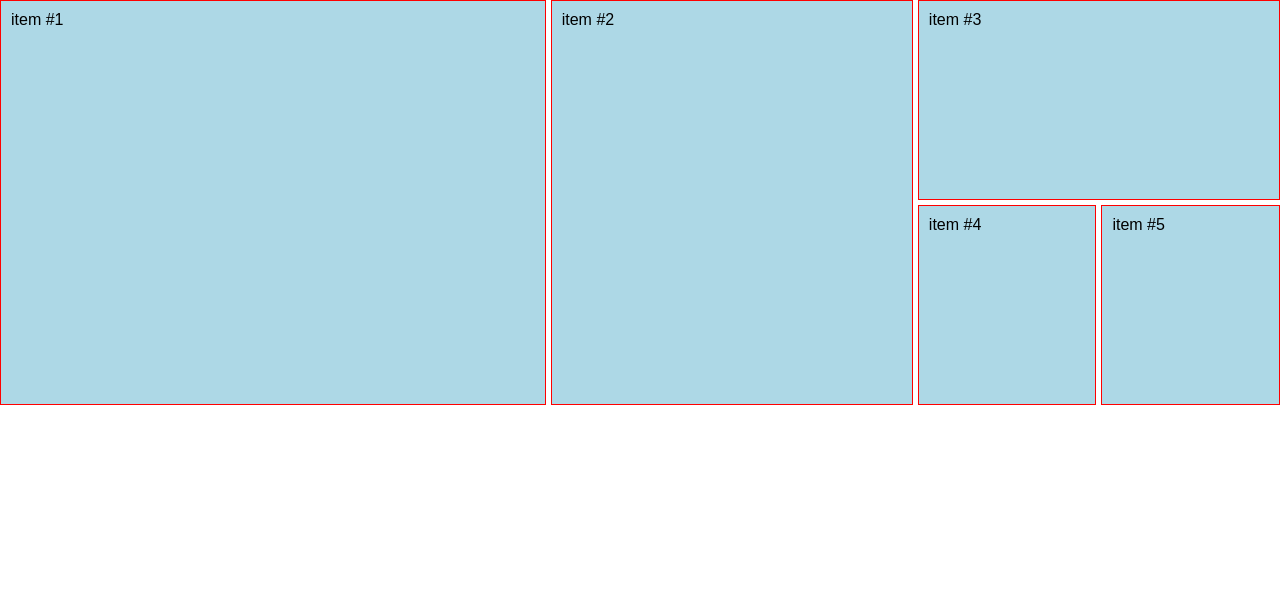
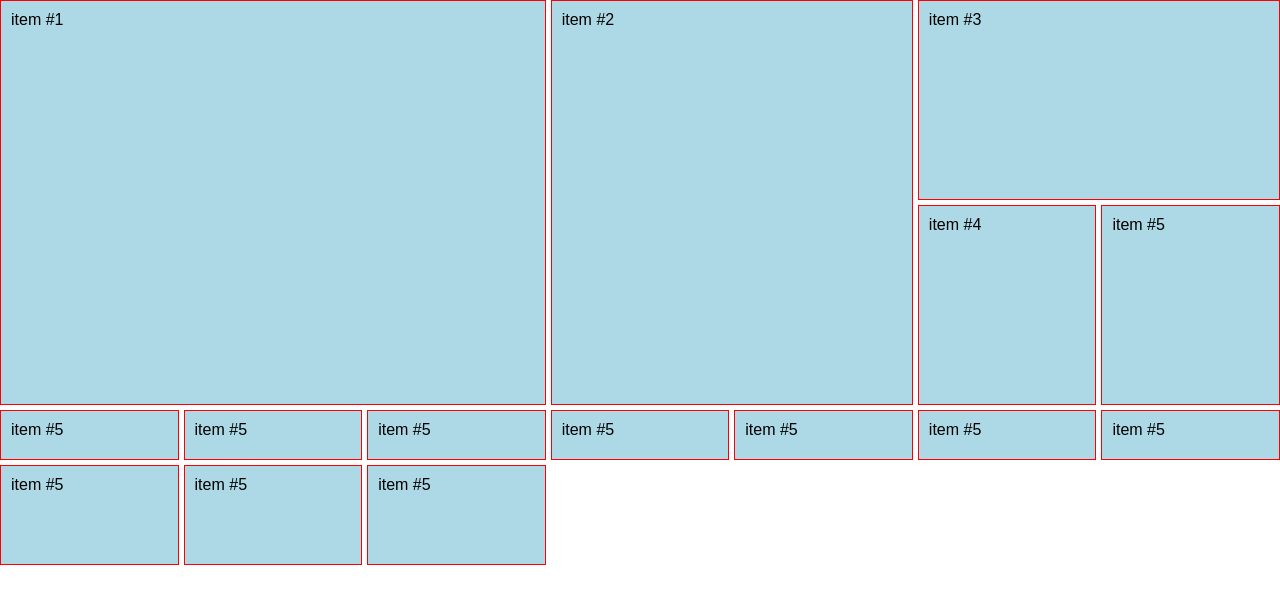
Before and after one commit to Nicoposa1/Practicas-de-css-grid, a plain HTML site: page grid-implicito/index.html in a window 1280 px wide. Drawn offline with Linux system fonts and the light colour scheme.

Commit message:
grid-implicito

```diff
--- a/row-size/index.html
+++ b/grid-implicito/index.html
@@ -13,6 +13,16 @@
     <div class="item">item #3</div>
     <div class="item">item #4</div>
     <div class="item">item #5</div>
+    <div class="item">item #5</div>
+    <div class="item">item #5</div>
+    <div class="item">item #5</div>
+    <div class="item">item #5</div>
+    <div class="item">item #5</div>
+    <div class="item">item #5</div>
+    <div class="item">item #5</div>
+    <div class="item">item #5</div>
+    <div class="item">item #5</div>
+    <div class="item">item #5</div>
   </section>
 </body>
 </html>
--- /dev/null
+++ b/grid-implicito/style.css
@@ -0,0 +1,40 @@
+body{
+  font-family: Arial, Helvetica, sans-serif;
+  margin: 0;
+}
+.container{
+  display: grid;
+  grid-template-columns: [inicio]1fr [linea2] 1fr [linea3] 1fr [destacado-end] 1fr [linea5] 1fr [descado2-end] 1fr [linea7] 1fr [final];
+  grid-template-rows: [inicio]200px [linea2] 200px [final];
+  gap: 5px;
+  height: 100vh;
+  /* grid-auto-flow: column; */
+  /* grid-auto-flow: row; */
+  /* grid-auto-columns: 200px 200px 200px 200px; */
+  grid-auto-rows: 50px 100px;
+}
+.item{
+  background: lightblue;
+  padding: 10px;
+  border: 1px solid red;
+  /* margin-right: 10px; */
+}
+.item:nth-of-type(1){
+  /* background: blue;
+  grid-column-start: 1;
+  grid-column-end: 3; */
+  /* grid-column: 1 / span 3; */
+  /* grid-row: 1 / span 2; */
+  grid-column: inicio / destacado-end;
+  grid-row: inicio / final;
+}
+.item:nth-of-type(2){
+  /* grid-column: 4 / span 2; */
+  /* grid-row: 1 / span 2; */
+  grid-column: destacado-end / descado2-end;
+  grid-row:inicio / final ;
+}
+.item:nth-of-type(3){
+  /* grid-column: 6 / span 2; */
+  grid-column: descado2-end / final;
+}
```
